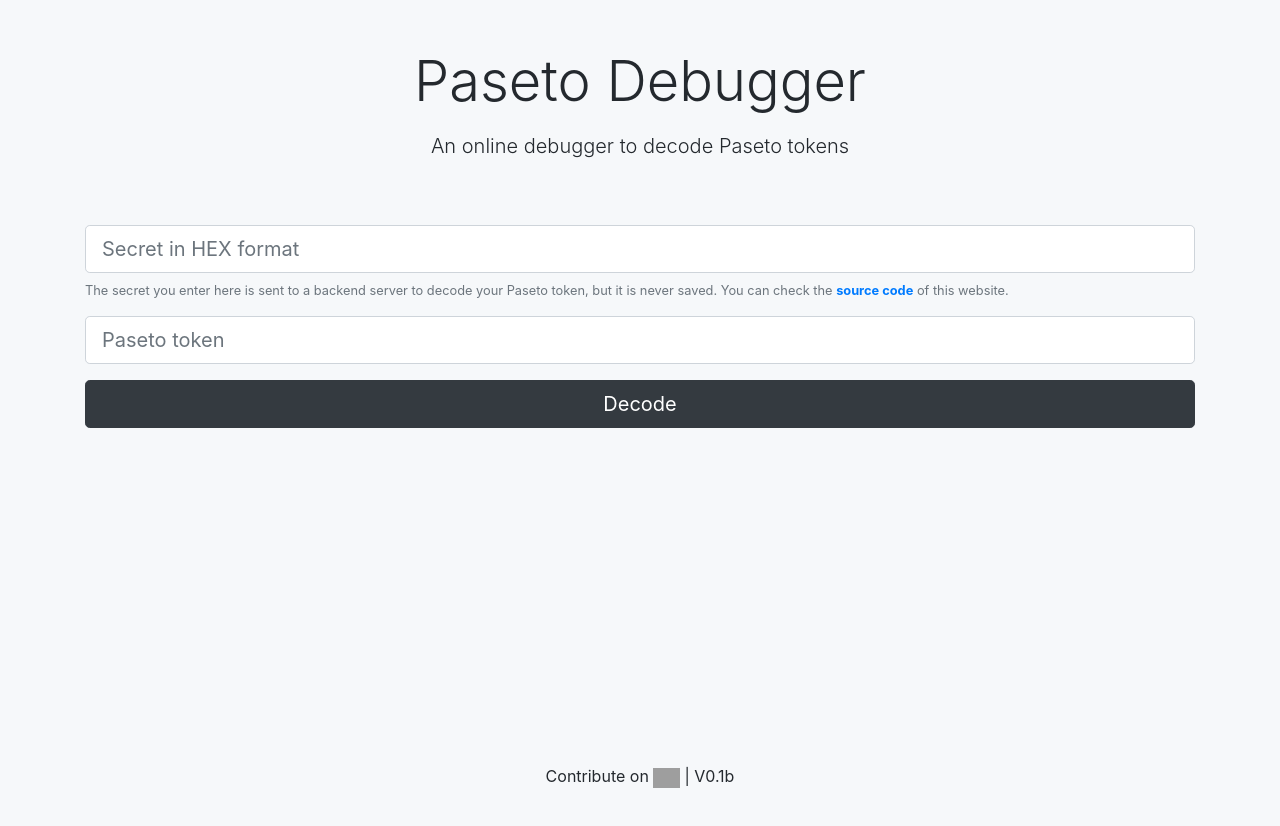
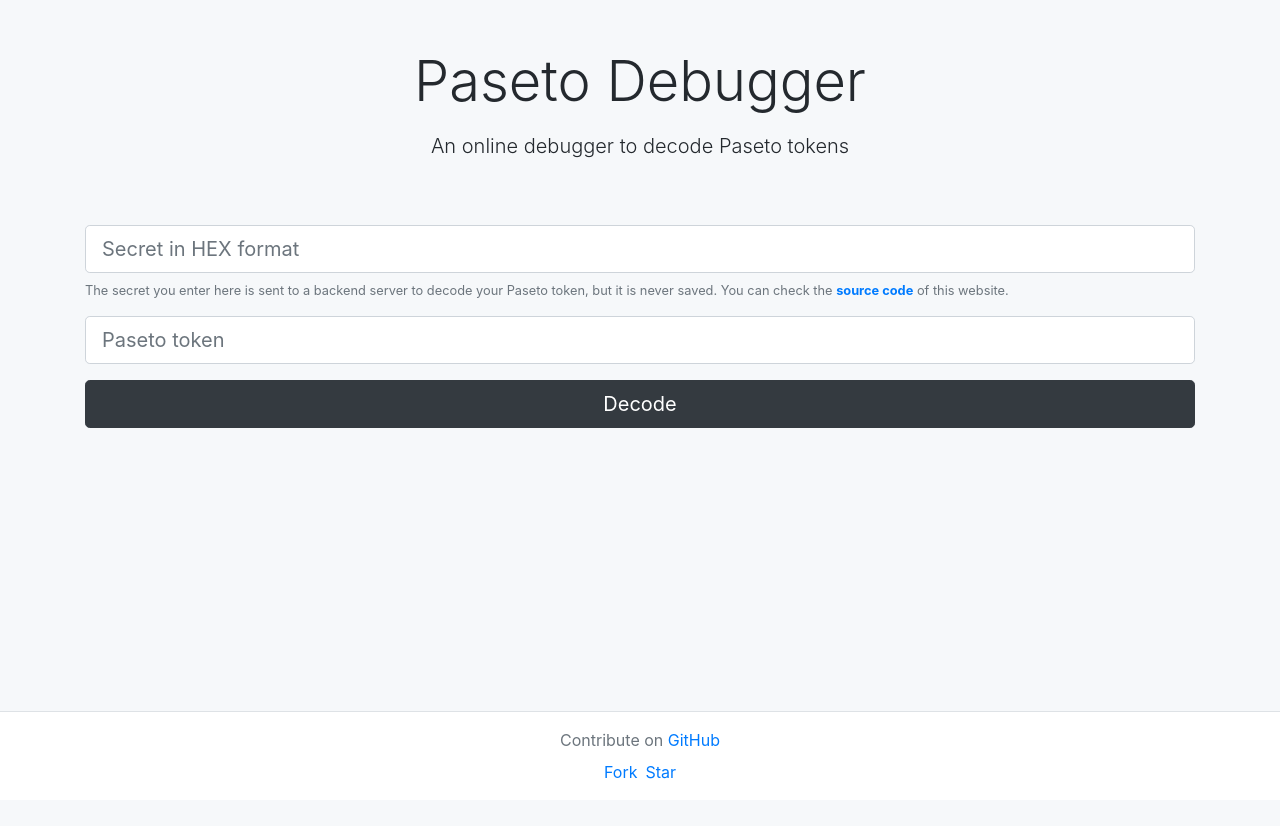
Before and after one commit to mehdibo/paseto-debugger, a Next.js app: page / in a window 1280 px wide. Before the commit the page ends 800 px from the top, so only its background shows below. Built offline with nearby package versions, Linux system fonts and the light colour scheme; grey boxes are pictures that could not be loaded.

Commit message:
Redesign footer and embed github buttons

```diff
--- a/pages/index.js
+++ b/pages/index.js
@@ -44,6 +44,7 @@
           <Head>
               <title>Paseto Debugger</title>
               <link rel="icon" href="/favicon.ico" />
+              <script async defer src="https://buttons.github.io/buttons.js"></script>
           </Head>
           <header>
               <Row>
@@ -87,20 +88,14 @@
                   </Col>
               </Row>
           </main>
-          <footer className={"fixed-bottom"} style={{
-              padding: "12px"
-          }}>
-              <Row>
-                  <Col>
-                      Contribute on <a href={"https://github.com/mehdibo/paseto-debugger"}>
-                        <img height={"20px"} src={"https://raw.githubusercontent.com/rdimascio/icons/master/icons/github.svg"}/>
-                      </a> | V{version}
-                  </Col>
-              </Row>
+          <footer className="bg-white fixed-bottom py-3 border-top">
+            <div className="text-muted mb-2">Contribute on <a href="https://github.com/mehdibo/paseto-debugger">GitHub</a></div>
+            <span className="mr-2"><a className="github-button" href="https://github.com/mehdibo/paseto-debugger/fork" data-icon="octicon-repo-forked" data-show-count="true" aria-label="Fork mehdibo/paseto-debugger on GitHub">Fork</a></span>
+            <a className="github-button" href="https://github.com/mehdibo/paseto-debugger" data-icon="octicon-star" data-show-count="true" aria-label="Star mehdibo/paseto-debugger on GitHub">Star</a>
           </footer>
           <style jsx global>{`
               html, body {
-                padding: 0;
+                padding: 0 0 200px;
                 margin: 0;
                 font-family: -apple-system, BlinkMacSystemFont, Segoe UI, Roboto, Oxygen, Ubuntu, Cantarell,
                                 Fira Sans, Droid Sans, Helvetica Neue, sans-serif;
```
